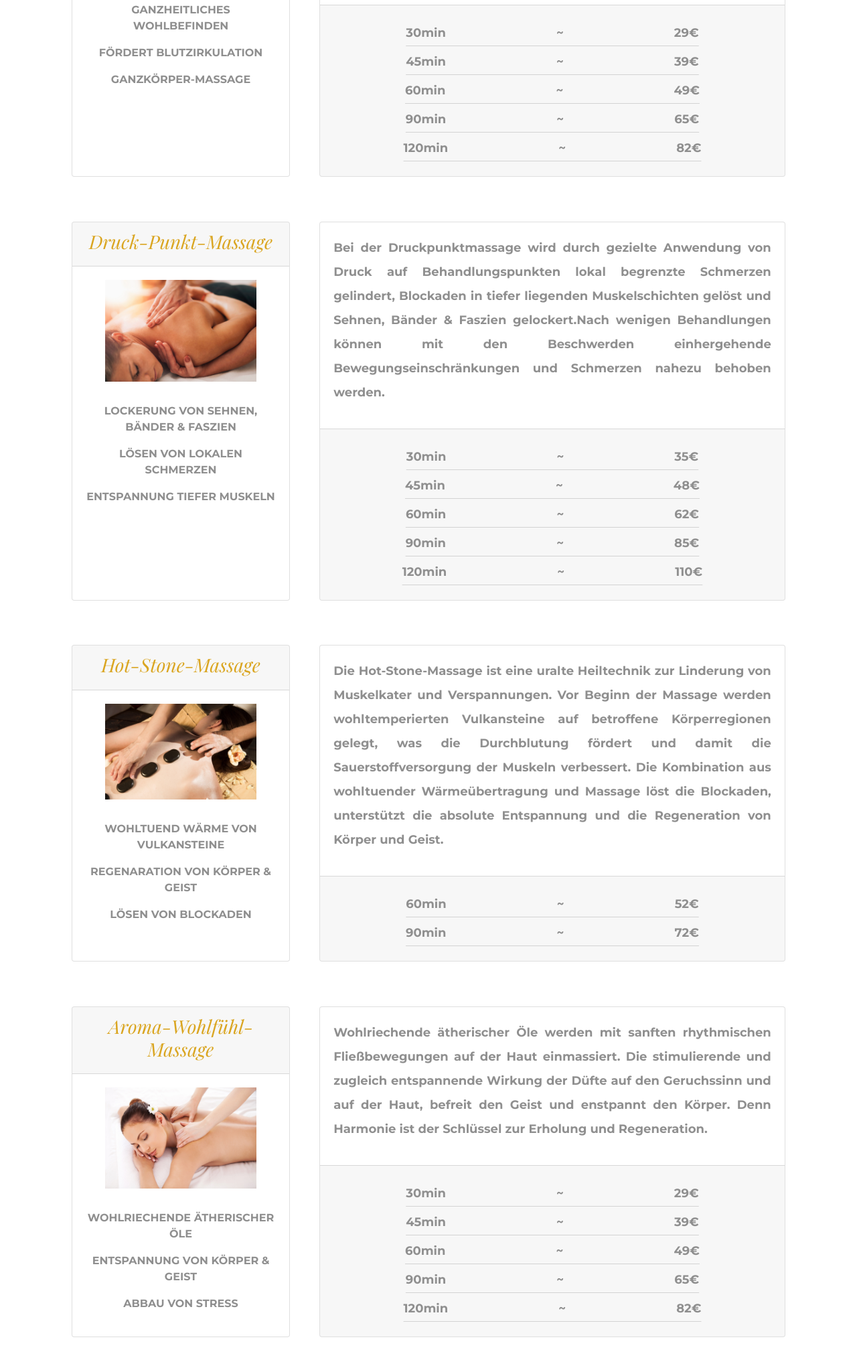
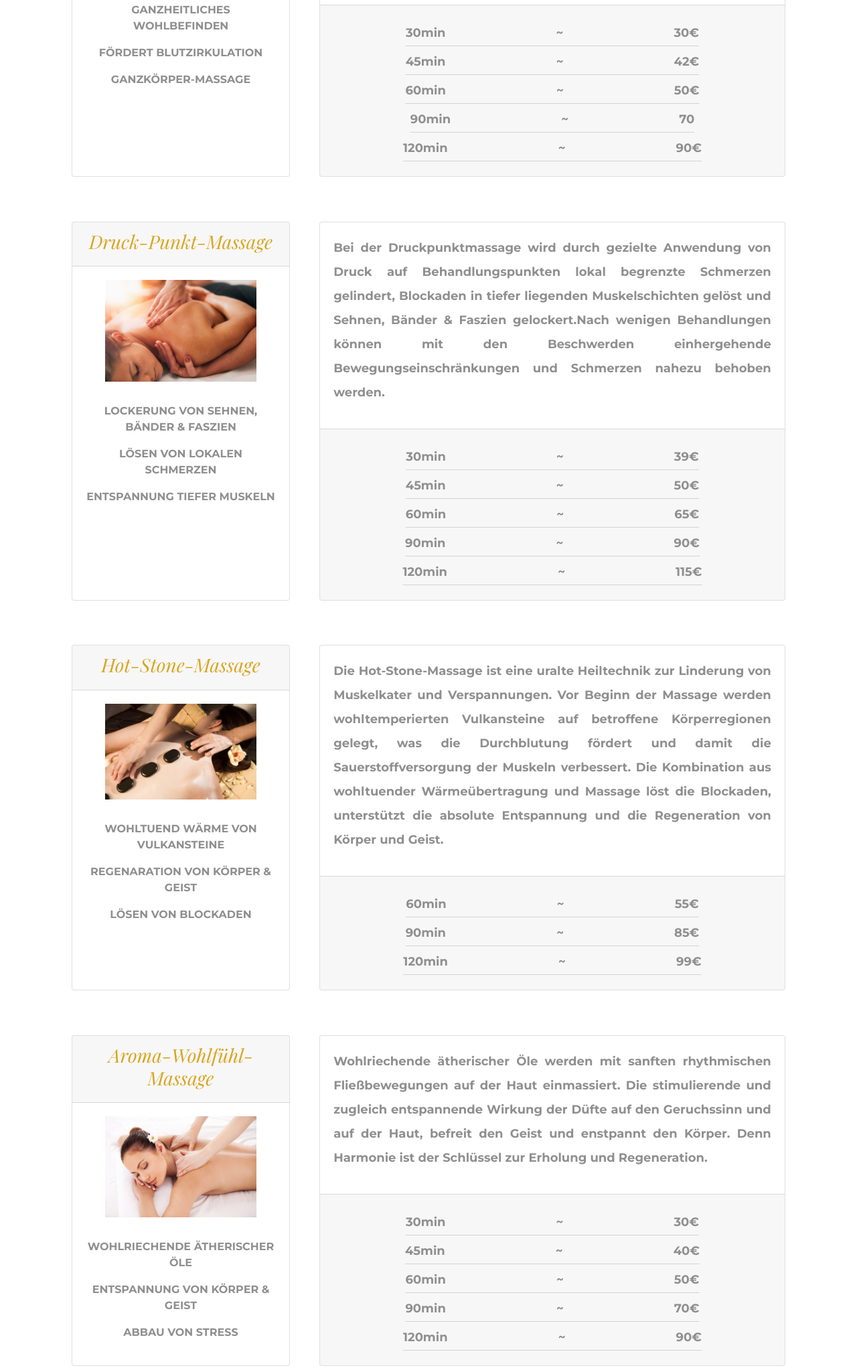
Before and after one commit to DaoMaoDuc/Story, a plain HTML site: page text.html in a window 1280 px wide. Shown: the part 1023-3066 px from the top of the page at 67% size. Drawn offline with nearby package versions, Linux system fonts and the light colour scheme; files whose address does not match are found by name; a web font is replaced by a local one.

Commit message:
Update prizes

```diff
--- a/text.html
+++ b/text.html
@@ -7,7 +7,8 @@
   <link rel="icon" type="image/png" href="images/flower.png">
 
   <!-- CSS Stylesheets -->
-  <link rel="stylesheet" href="https://maxcdn.bootstrapcdn.com/bootstrap/4.0.0/css/bootstrap.min.css" integrity="sha384-Gn5384xqQ1aoWXA+058RXPxPg6fy4IWvTNh0E263XmFcJlSAwiGgFAW/dAiS6JXm" crossorigin="anonymous">
+  <link rel="stylesheet" href="https://maxcdn.bootstrapcdn.com/bootstrap/4.0.0/css/bootstrap.min.css"
+    integrity="sha384-Gn5384xqQ1aoWXA+058RXPxPg6fy4IWvTNh0E263XmFcJlSAwiGgFAW/dAiS6JXm" crossorigin="anonymous">
   <link rel="stylesheet" href="css/styles.css">
   <link rel="stylesheet" href="css/fonts.css">
 
@@ -18,9 +19,15 @@
   <script defer src="https://use.fontawesome.com/releases/v5.0.7/js/all.js"></script>
 
   <!-- Bootstrap Scripts -->
-  <script src="https://code.jquery.com/jquery-3.2.1.slim.min.js" integrity="sha384-KJ3o2DKtIkvYIK3UENzmM7KCkRr/rE9/Qpg6aAZGJwFDMVNA/GpGFF93hXpG5KkN" crossorigin="anonymous"></script>
-  <script src="https://cdnjs.cloudflare.com/ajax/libs/popper.js/1.12.9/umd/popper.min.js" integrity="sha384-ApNbgh9B+Y1QKtv3Rn7W3mgPxhU9K/ScQsAP7hUibX39j7fakFPskvXusvfa0b4Q" crossorigin="anonymous"></script>
-  <script src="https://maxcdn.bootstrapcdn.com/bootstrap/4.0.0/js/bootstrap.min.js" integrity="sha384-JZR6Spejh4U02d8jOt6vLEHfe/JQGiRRSQQxSfFWpi1MquVdAyjUar5+76PVCmYl" crossorigin="anonymous"></script>
+  <script src="https://code.jquery.com/jquery-3.2.1.slim.min.js"
+    integrity="sha384-KJ3o2DKtIkvYIK3UENzmM7KCkRr/rE9/Qpg6aAZGJwFDMVNA/GpGFF93hXpG5KkN"
+    crossorigin="anonymous"></script>
+  <script src="https://cdnjs.cloudflare.com/ajax/libs/popper.js/1.12.9/umd/popper.min.js"
+    integrity="sha384-ApNbgh9B+Y1QKtv3Rn7W3mgPxhU9K/ScQsAP7hUibX39j7fakFPskvXusvfa0b4Q"
+    crossorigin="anonymous"></script>
+  <script src="https://maxcdn.bootstrapcdn.com/bootstrap/4.0.0/js/bootstrap.min.js"
+    integrity="sha384-JZR6Spejh4U02d8jOt6vLEHfe/JQGiRRSQQxSfFWpi1MquVdAyjUar5+76PVCmYl"
+    crossorigin="anonymous"></script>
 </head>
 
 <body>
@@ -118,11 +125,11 @@
               der Muskeln erreicht, um so den inneren Energiefluss von Blockaden zu befreien.</p>
           </div>
           <div class="card-footer">
-            <p class="price-list">30min ~ 29€</p>
-            <p class="price-list">45min ~ 39€</p>
-            <p class="price-list">60min ~ 49€</p>
-            <p class="price-list">90min ~ 65€</p>
-            <p class="price-list">120min ~ 82€</p>
+            <p class="price-list">30min ~ 30€</p>
+            <p class="price-list">45min ~ 42€</p>
+            <p class="price-list">60min ~ 50€</p>
+            <p class="price-list">90min ~ 70</p>
+            <p class="price-list">120min ~ 90€</p>
 
           </div>
         </div>
@@ -155,11 +162,11 @@
               einhergehende Bewegungseinschränkungen und Schmerzen nahezu behoben werden.</p>
           </div>
           <div class="card-footer">
-            <p class="price-list">30min ~ 35€</p>
-            <p class="price-list">45min ~ 48€</p>
-            <p class="price-list">60min ~ 62€</p>
-            <p class="price-list">90min ~ 85€</p>
-            <p class="price-list">120min ~ 110€</p>
+            <p class="price-list">30min ~ 39€</p>
+            <p class="price-list">45min ~ 50€</p>
+            <p class="price-list">60min ~ 65€</p>
+            <p class="price-list">90min ~ 90€</p>
+            <p class="price-list">120min ~ 115€</p>
           </div>
         </div>
       </div>
@@ -192,9 +199,9 @@
               absolute Entspannung und die Regeneration von Körper und Geist.</p>
           </div>
           <div class="card-footer">
-            <p class="price-list">60min ~ 52€</p>
-            <p class="price-list">90min ~ 72€</p>
-
+            <p class="price-list">60min ~ 55€</p>
+            <p class="price-list">90min ~ 85€</p>
+            <p class="price-list">120min ~ 99€</p>
           </div>
         </div>
       </div>
@@ -223,15 +230,16 @@
             <p align="justify" style="font-size:18px; line-height:2">
               Wohlriechende ätherischer Öle werden mit sanften rhythmischen Fließbewegungen auf der Haut einmassiert.
               Die stimulierende und zugleich entspannende Wirkung der Düfte auf den Geruchssinn und auf der Haut,
-              befreit den Geist und enstpannt den Körper. Denn Harmonie ist der Schlüssel zur Erholung und Regeneration.</p>
+              befreit den Geist und enstpannt den Körper. Denn Harmonie ist der Schlüssel zur Erholung und
+              Regeneration.</p>
           </div>
           <div class="card-footer">
 
-            <p class="price-list">30min ~ 29€</p>
-            <p class="price-list">45min ~ 39€</p>
-            <p class="price-list">60min ~ 49€</p>
-            <p class="price-list">90min ~ 65€</p>
-            <p class="price-list">120min ~ 82€</p>
+            <p class="price-list">30min ~ 30€</p>
+            <p class="price-list">45min ~ 40€</p>
+            <p class="price-list">60min ~ 50€</p>
+            <p class="price-list">90min ~ 70€</p>
+            <p class="price-list">120min ~ 90€</p>
           </div>
         </div>
       </div>
@@ -265,9 +273,9 @@
               die Durchblutung und stimuliert den Stoffwechsel der Haut und damit auch der Hautzustand</p>
           </div>
           <div class="card-footer">
-            <p class="price-list">30min ~ 25€</p>
-            <p class="price-list">45min ~ 35€</p>
-            <p class="price-list">60min ~ 49€</p>
+            <p class="price-list">30min ~ 30€</p>
+            <p class="price-list">45min ~ 42€</p>
+            <p class="price-list">60min ~ 50€</p>
           </div>
         </div>
       </div>
@@ -294,18 +302,20 @@
         <div class="card" data-aos="fade-left" data-aos-duration="1000">
           <div class="card-body">
             <p align="justify" style="font-size:18px; line-height:2">
-              Bestimmte Zonen der Fußsohle (Reflexzonen) stehen in einer Wechselbeziehung mit anderen Organen des Körpers.
-              Durch manuelle Massage dieser Reflexzonen am Fuß gelingt es den natürlich Energiefluss im gesamten Körper
+              Bestimmte Zonen der Fußsohle (Reflexzonen) stehen in einer Wechselbeziehung mit anderen Organen des
+              Körpers.
+              Durch manuelle Massage dieser Reflexzonen am Fuß gelingt es den natürlich Energiefluss im gesamten
+              Körper
               wiederherzustellen. Denn mit der Entspannung des Fußes die Entspannung von Körper und Geist einher.</p>
           </div>
           <div class="card-footer">
             <!--
             <p style="font-size:18px; margin-top: 1rem">30 min ~ 22 € &emsp; &emsp; 45 min ~ 32 € &emsp; &emsp; 60 min ~ 45 € &emsp; &emsp; 90 min ~ 60 €</p>
             -->
-            <p class="price-list">30min ~ 25€</p>
-            <p class="price-list">45min ~ 35€</p>
-            <p class="price-list">60min ~ 48€</p>
-            <p class="price-list">90min ~ 62€</p>
+            <p class="price-list">30min ~ 30€</p>
+            <p class="price-list">45min ~ 42€</p>
+            <p class="price-list">60min ~ 50€</p>
+            <p class="price-list">90min ~ 70€</p>
           </div>
         </div>
       </div>
@@ -345,9 +355,10 @@
             <!--
             <p style="font-size:18px; margin-top: 1rem">30 min ~ 25 € &emsp; &emsp; 45 min ~ 35 € &emsp; &emsp; 60 min ~ 45 €</p>
             -->
-            <p class="price-list">30min ~ 29€</p>
-            <p class="price-list">45min ~ 39€</p>
-            <p class="price-list">60min ~ 49€</p>
+            <p class="price-list">30min ~ 35€</p>
+            <p class="price-list">45min ~ 45€</p>
+            <p class="price-list">60min ~ 50€</p>
+            <p class="price-list">90min ~ 70€</p>
           </div>
         </div>
       </div>
```
